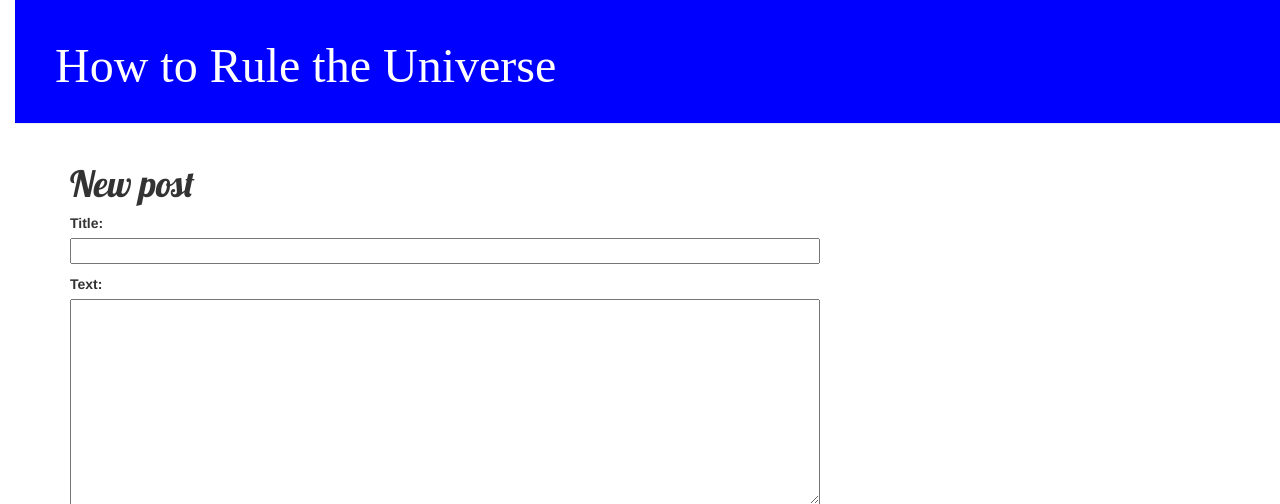
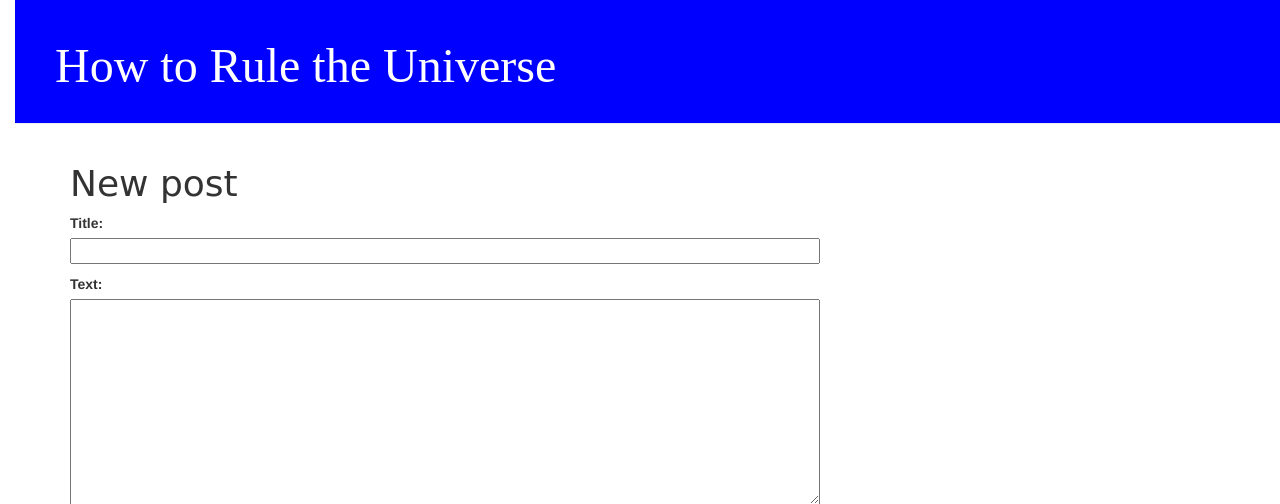
Before and after one commit to emma4026/my-first-blog, a Django app: page /post/new/ in a window 1280 px wide. Shown: the top 504 px of the page. Run offline with Django 3.2, Linux system fonts and the light colour scheme; some libraries are stand-ins or nearby versions.

```diff
--- a/blog/static/css/blog.css
+++ b/blog/static/css/blog.css
@@ -22,7 +22,7 @@ body {
 }
 
 h1, h2, h3, h4 {
-    font-family: 'Lobster', cursive;
+    font-family: 'Inconsolata', cursive;
 }
 
 .date {
```
